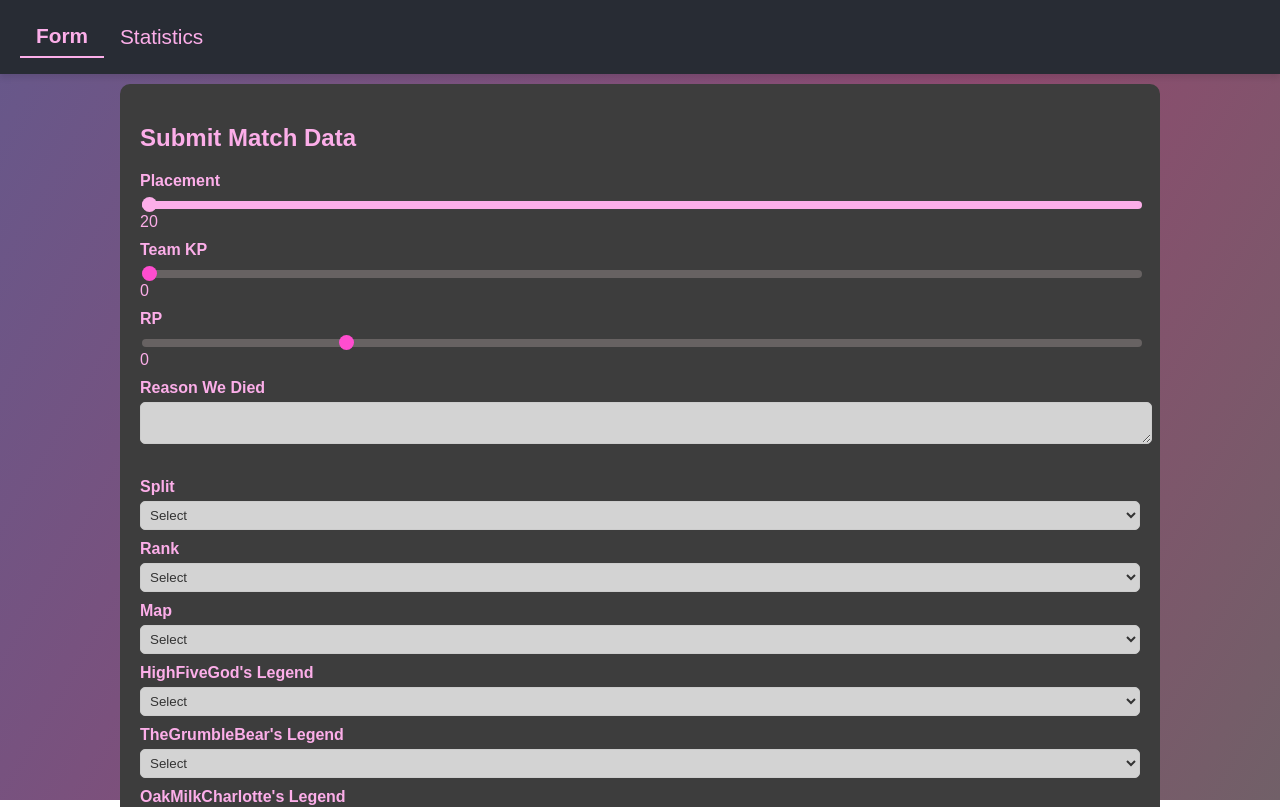
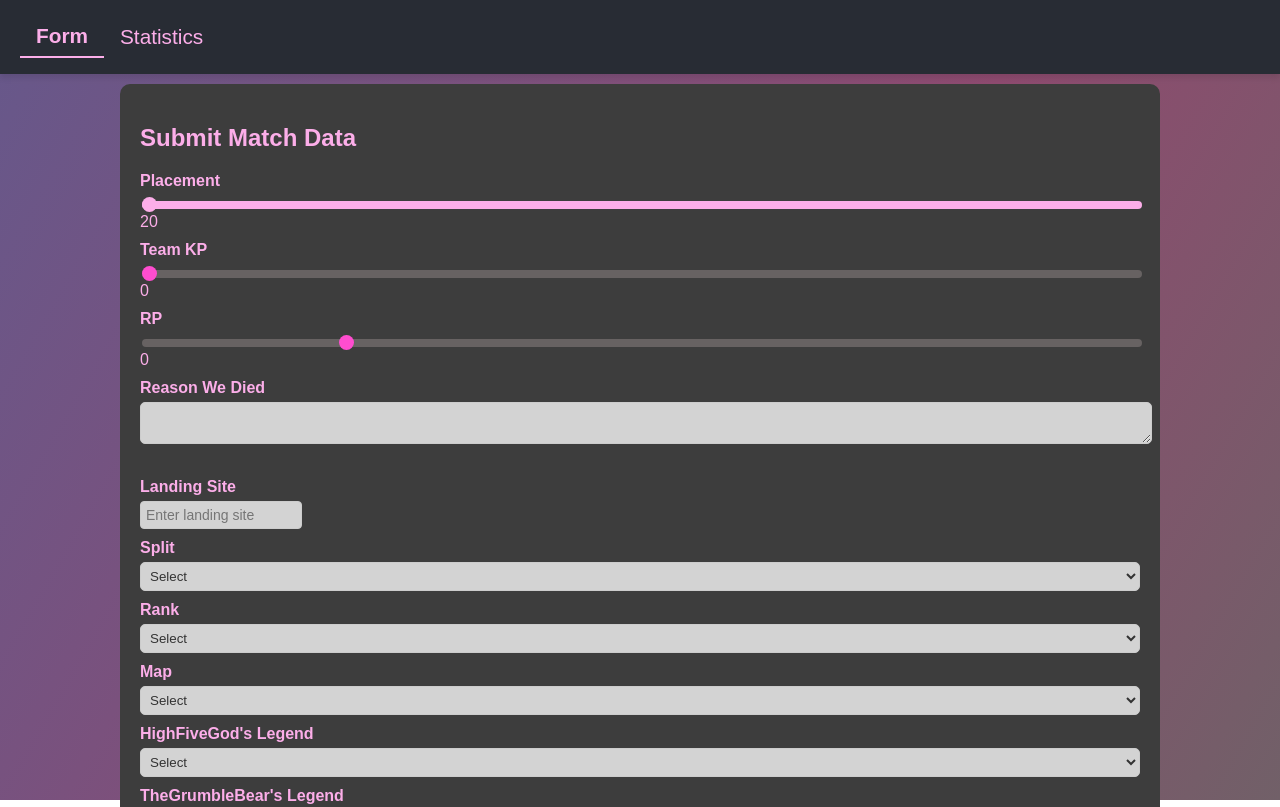
Before and after one commit to OakMilkCharlotte/apex-stat-tracker, a React (Create React App) app: page /form in a window 1280 px wide. Shown: the top 807 px of the page. Built offline with nearby package versions, Linux system fonts and the light colour scheme.

Commit message:
adding landing site field

```diff
--- a/src/Form.js
+++ b/src/Form.js
@@ -11,6 +11,7 @@ const FormPage = () => {
   const [teamKP, setTeamKP] = useState(0);
   const [rp, setRP] = useState(0);
   const [reason, setReason] = useState('');
+  const [landing, setLanding] = useState('');
 
   // Group 2 state
   const [split, setSplit] = useState('Select');
@@ -41,7 +42,7 @@ const FormPage = () => {
 
   const isFormValid = () => {
     return (
-      placement && teamKP !== null && rp !== null && reason.trim() &&
+      placement && teamKP !== null && rp !== null && reason.trim() && landing.trim() &&
       split !== 'Select' && rank !== 'Select' && map !== 'Select' &&
       legend1 !== 'Select' && legend2 !== 'Select' && legend3 !== 'Select'
     );
@@ -74,6 +75,7 @@ const FormPage = () => {
       teamKP,
       rp,
       reason,
+      landing,
       split,
       rank,
       map,
@@ -93,6 +95,7 @@ const FormPage = () => {
     setTeamKP(0);
     setRP(0);
     setReason('');
+    setLanding('');
   };
 
   return (
@@ -147,6 +150,23 @@ const FormPage = () => {
           <textarea
             value={reason}
             onChange={(e) => setReason(e.target.value)}
+          />
+        </div>
+
+        {/* Landing */}
+        <div className="form-group">
+          <label><strong>Landing Site</strong></label>
+          <input
+            type="text"
+            placeholder="Enter landing site"
+            style={{
+              padding: '5px',
+              fontSize: '14px',
+              border: '1px solid #ccc',
+              borderRadius: '4px',
+              width: '150px',
+              background: 'lightgray',
+            }}
           />
         </div>
 
```
